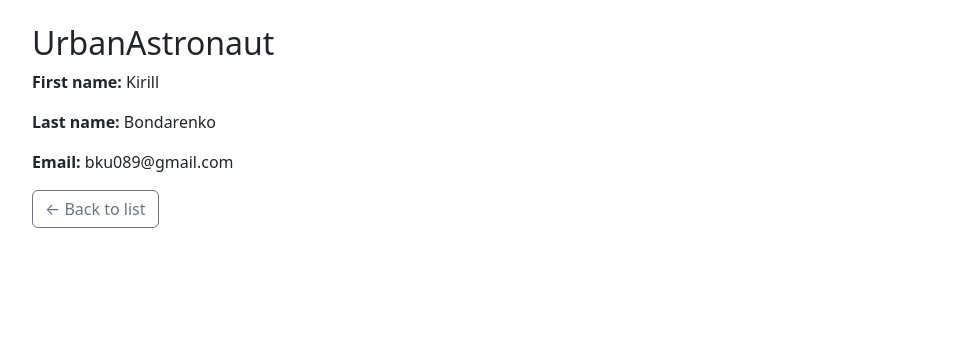
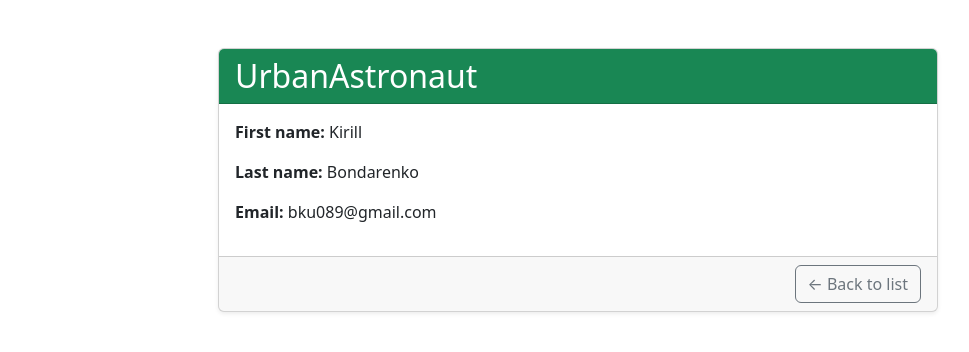
Before and after one commit to UrbanAstronaut88/it-project, a Django app: page /workers/1/ in a window 1280 px wide. Shown: the part 56-408 px from the top of the page, without its empty margins (62-1031 px from the left). Run offline with Django 5.2, Linux system fonts and the light colour scheme; data comes from the database, SQL or seed files in the repository.

Commit message:
updated html code for better presentation of worker_detail.html

```diff
--- a/templates/main/worker_detail.html
+++ b/templates/main/worker_detail.html
@@ -5,14 +5,29 @@
 {% endblock %}
 
 {% block content %}
-<div class="container mt-4">
-  <h2>{{ worker.username }}</h2>
-  <p><strong>First name:</strong> {{ worker.first_name }}</p>
-  <p><strong>Last name:</strong> {{ worker.last_name }}</p>
-  <p><strong>Email:</strong> {{ worker.email }}</p>
-
-  <div class="mb-3">
-    <a href="{% url 'main:worker-list' %}" class="btn btn-outline-secondary">← Back to list</a>
+<div class="container mt-5">
+  <div class="row justify-content-center">
+    <div class="col-md-8">
+      <div class="card shadow-sm">
+        <div class="card-header bg-success text-white">
+          <h2 class="mb-0">{{ worker.username }}</h2>
+        </div>
+        <div class="card-body">
+          <div class="mb-3">
+            <strong>First name:</strong> {{ worker.first_name|default:"Not provided" }}
+          </div>
+          <div class="mb-3">
+            <strong>Last name:</strong> {{ worker.last_name|default:"Not provided" }}
+          </div>
+          <div class="mb-3">
+            <strong>Email:</strong> {{ worker.email|default:"Not provided" }}
+          </div>
+        </div>
+        <div class="card-footer text-end">
+          <a href="{% url 'main:worker-list' %}" class="btn btn-outline-secondary">← Back to list</a>
+        </div>
+      </div>
+    </div>
   </div>
 </div>
 {% endblock %}
```
